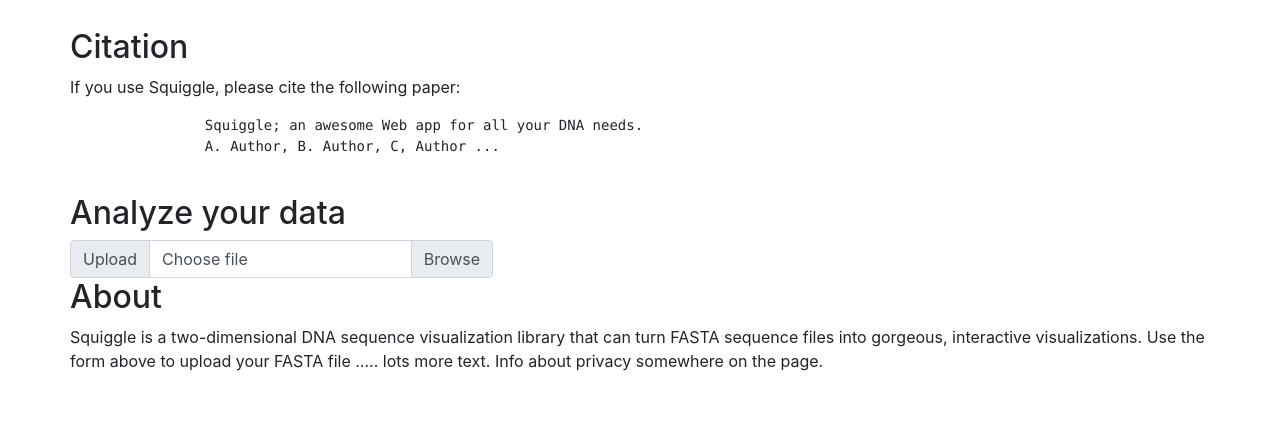
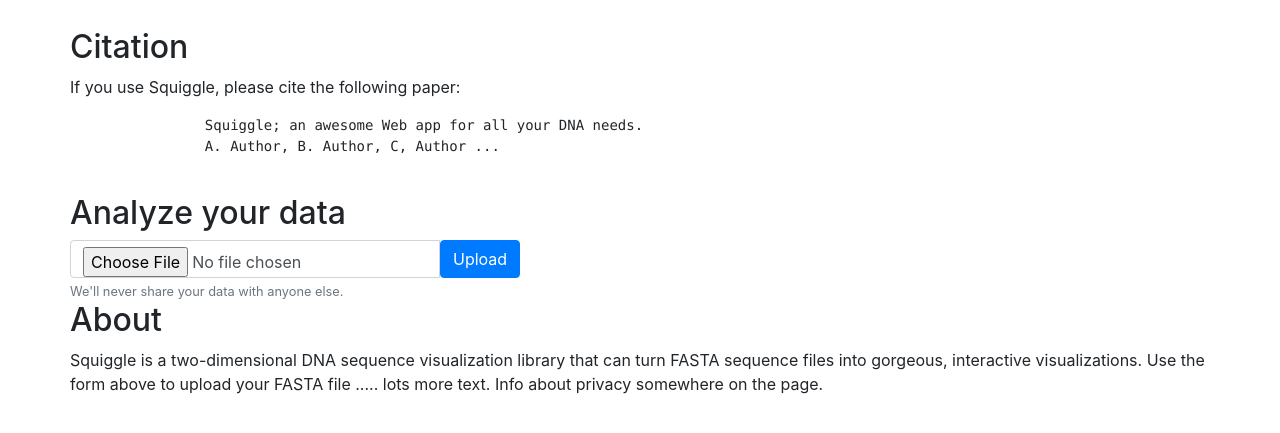
Before and after one commit to mick-t/squiggle_web, a Django app: page / in a window 1280 px wide. Shown: the part 290-723 px from the top of the page. Run offline with Django 3.2, Linux system fonts and the light colour scheme; some libraries are stand-ins or nearby versions.

Commit message:
home page: form now uploads a file to MEDIA_ROOT. Needs more work and error checking,for example, click upload when no file is selected.

```diff
--- a/squiggle_web/squiggle_web/views.py
+++ b/squiggle_web/squiggle_web/views.py
@@ -4,12 +4,26 @@ Top level views. used to render the top-level home page.
 TODO: is this the correct location for this view?
 
 """
+from django.core.files.storage import FileSystemStorage
 from django.shortcuts import render
+
 
 def home(request):
     """
-    This function renders the home page. This is as basic as one can get
+    This function renders the home page and includes a form that allows file
+    uploads.
+
+    TODO: restrict uploads to fasta files.
+    TODO: needs error checking. Error if the user clicks upload and no file
+        selected.
     """
-    template = 'home.html'
-
-    return render(request, template )
+    print("simple_upload")
+    if request.method == 'POST' and request.FILES['myfile']:
+        myfile = request.FILES['myfile']
+        fs = FileSystemStorage()
+        filename = fs.save(myfile.name, myfile)
+        uploaded_file_url = fs.url(filename)
+        return render(request, 'home.html', {
+            'uploaded_file_url': uploaded_file_url
+        })
+    return render(request, 'home.html')
--- a/squiggle_web/templates/home.html
+++ b/squiggle_web/templates/home.html
@@ -1,21 +1,28 @@
-{% extends "base.html" %}
+{% extends 'base.html' %}
+
 {% block body %}
 
 {% block contents %}
-      <!--  Form -->
 <div class="container">
   <div class="row">
     <div class="col-md-410">
       <h2>Analyze your data</h2>
+      <form method="post" enctype="multipart/form-data">
+        {% csrf_token %}
         <div class="input-group">
-                    <div class="input-group-prepend">
-                        <span class="input-group-text" id="inputGroupFileAddon01">Upload</span>
+          <input type="file" class="form-control" name="myfile">
+          <button type="submit" class="btn btn-primary">Upload</button>
          </div>
-                    <div class="custom-file">
-                        <input type="file" class="custom-file-input" id="inputGroupFile01" aria-describedby="inputGroupFileAddon01">
-                        <label class="custom-file-label" for="inputGroupFile01">Choose file</label>
+         <small id="emailHelp" class="form-text text-muted">We'll never share your data with anyone else.</small>
+      </form>
     </div>
   </div>
+
+  <div class="row">
+    <div class="col-md-410">
+      {% if uploaded_file_url %}
+        <p>File uploaded at: <a href="{{ uploaded_file_url }}">{{ uploaded_file_url }}</a></p>
+      {% endif %}
     </div>
   </div>
  </div>
```
Lines whose indentation alone changed are shown as unchanged.
